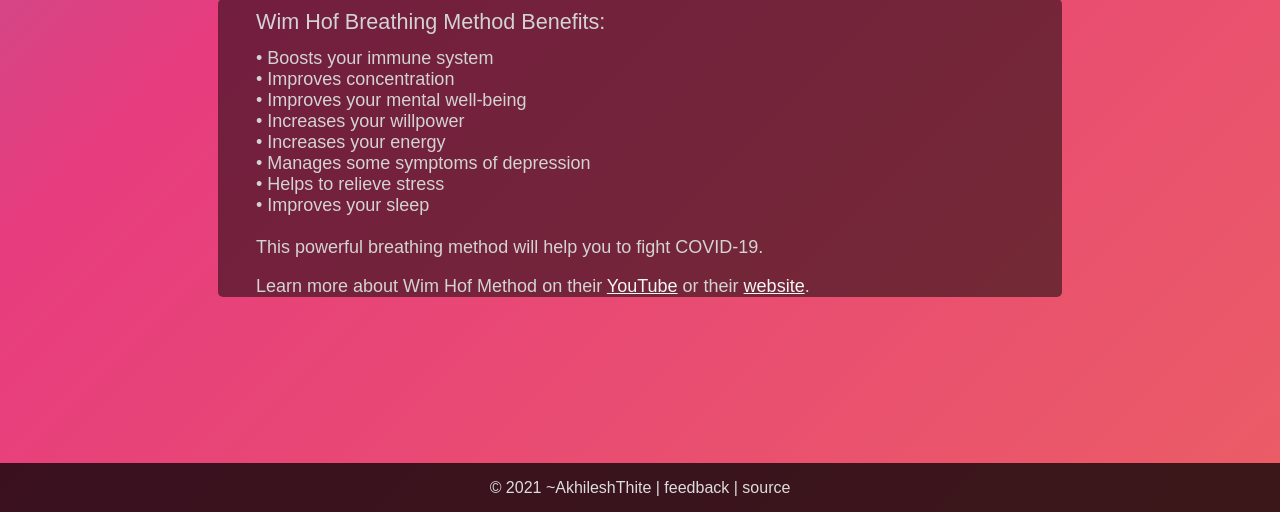
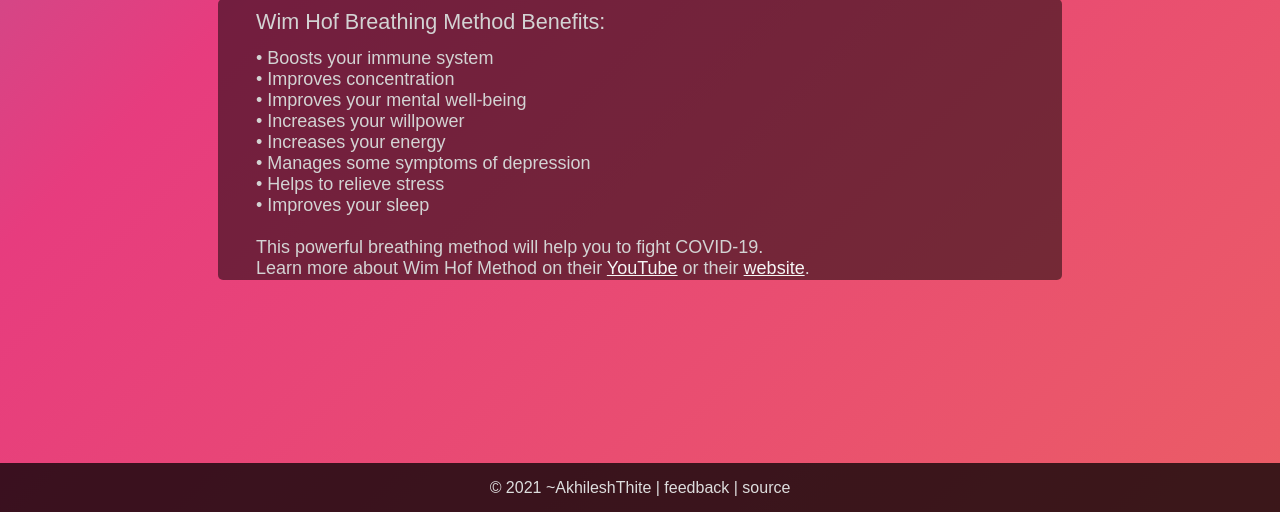
Before and after one commit to akhileshthite/covid19-vaccine-finder, a Flask app: page /breathing in a window 1280 px wide. Shown: the part 287-799 px from the top of the page. Run offline with Flask 2, Linux system fonts and the light colour scheme.

Commit message:
Update breathing.html

```diff
--- a/templates/breathing.html
+++ b/templates/breathing.html
@@ -65,7 +65,7 @@
             • Helps to relieve stress<br>
             • Improves your sleep<br><br>
             This powerful breathing method will help you to fight COVID-19.<br>
-            <p style="margin-bottom: 0px;">Learn more about Wim Hof Method on their <a style="color: whitesmoke;" href="https://www.youtube.com/channel/UCxHTM1FYxeC4F7xDsBVltGg">YouTube</a> or their <a style="color: whitesmoke;" href="https://www.wimhofmethod.com/">website</a>.</p>
+            <p style="margin-top: 0px; margin-bottom: 1px;">Learn more about Wim Hof Method on their <a style="color: whitesmoke;" href="https://www.youtube.com/channel/UCxHTM1FYxeC4F7xDsBVltGg">YouTube</a> or their <a style="color: whitesmoke;" href="https://www.wimhofmethod.com/">website</a>.</p>
         </div>
 
     <!--Footer-->
```
